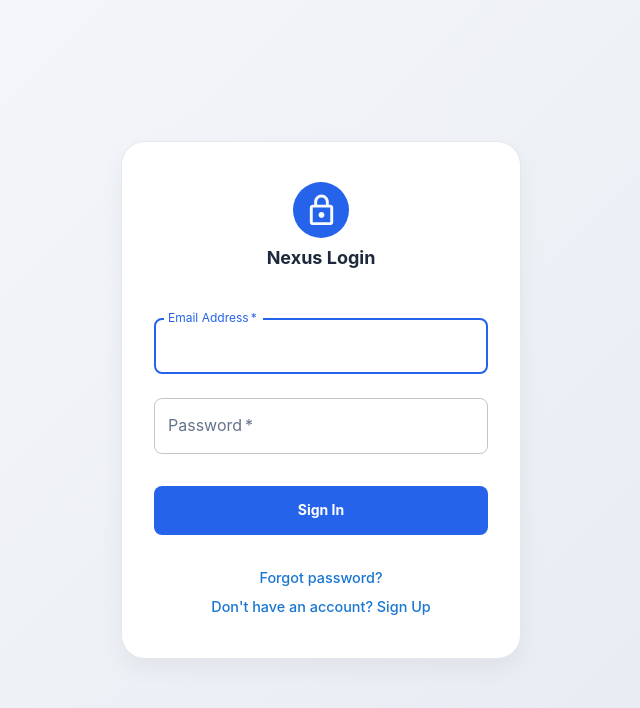
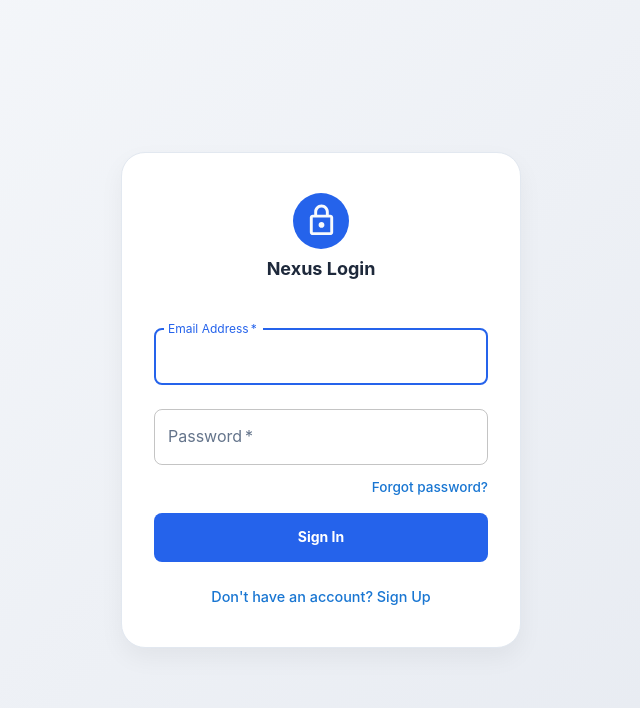
Before and after one commit to Meet4593/Office-ERP, a React (Vite) app in the folder frontend/: page /login in a window 1280 px wide. Shown: the top 708 px of the page, without its empty margins (319-959 px from the left). Built offline with nearby package versions, Linux system fonts and the light colour scheme.

Commit message:
style: move forgot password link below password field

```diff
--- a/frontend/src/pages/Login.jsx
+++ b/frontend/src/pages/Login.jsx
@@ -77,19 +77,21 @@ export default function Login({ onLogin }) {
               value={formData.password}
               onChange={handleChange}
             />
+            <Box sx={{ display: 'flex', justifyContent: 'flex-end', mt: 0.5, mb: 1 }}>
+              <Link to="/forgot-password" style={{ textDecoration: 'none', color: '#1976d2', fontWeight: 500, fontSize: '0.85rem' }}>
+                Forgot password?
+              </Link>
+            </Box>
             <Button
               type="submit"
               fullWidth
               variant="contained"
-              sx={{ mt: 3, mb: 2, py: 1.5, fontWeight: 'bold' }}
+              sx={{ mt: 1, mb: 2, py: 1.5, fontWeight: 'bold' }}
               disabled={loading}
             >
               {loading ? 'Logging in...' : 'Sign In'}
             </Button>
-            <Box sx={{ display: 'flex', flexDirection: 'column', alignItems: 'center', mt: 2, gap: 1 }}>
-              <Link to="/forgot-password" style={{ textDecoration: 'none', color: '#1976d2', fontWeight: 500, fontSize: '0.9rem' }}>
-                Forgot password?
-              </Link>
+            <Box sx={{ display: 'flex', justifyContent: 'center', mt: 1 }}>
               <Link to="/signup" style={{ textDecoration: 'none', color: '#1976d2', fontWeight: 500, fontSize: '0.9rem' }}>
                 {"Don't have an account? Sign Up"}
               </Link>
```
